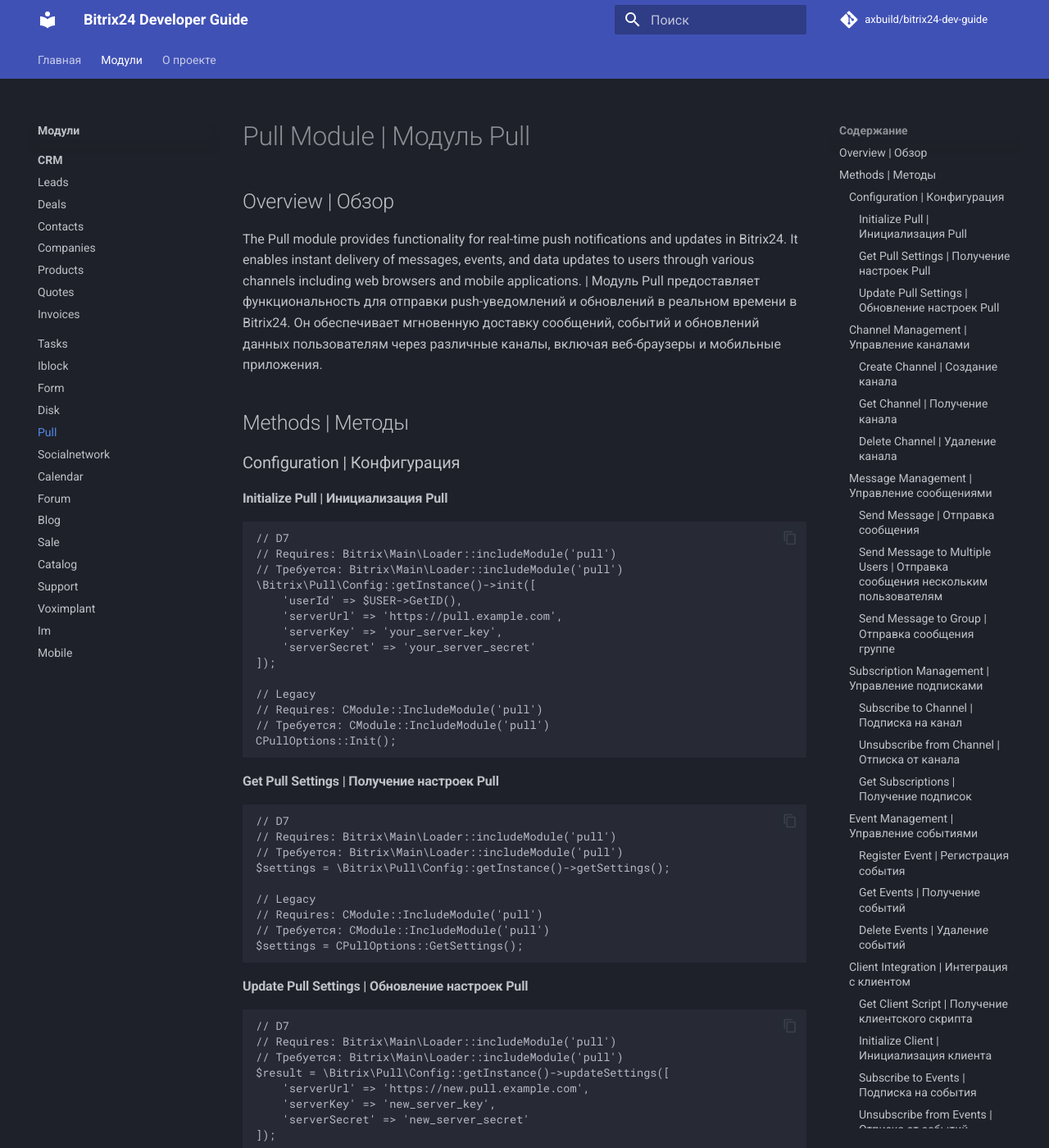
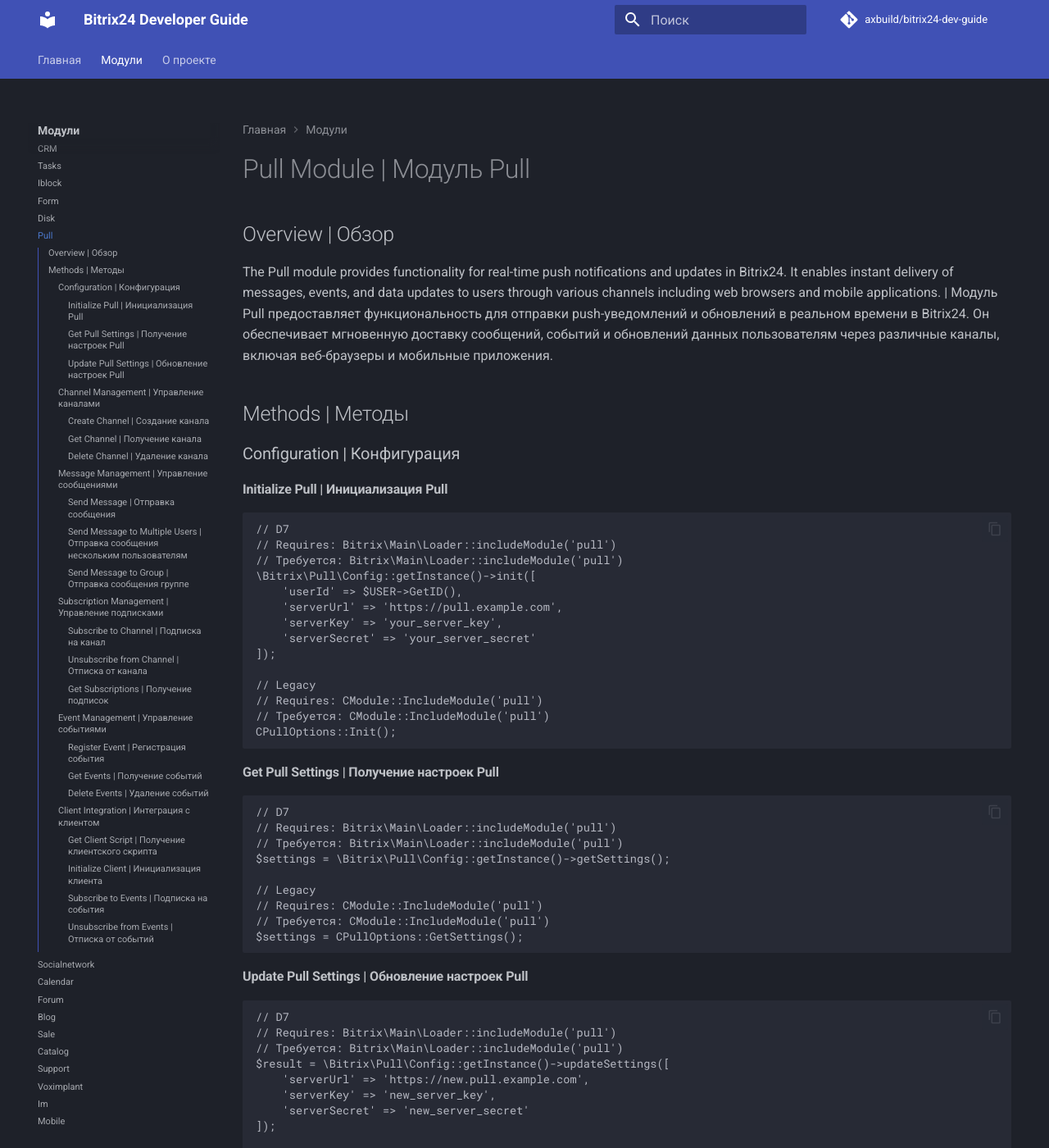
Before and after one commit to axbuild/bitrix24-dev-guide, an MkDocs documentation site: the page built from docs/modules/pull/index.md, in a window 1280 px wide and 1400 px high. Shown: the whole window at 82% size. Built offline with MkDocs 1.6.1 and Material for MkDocs 9.7.7, drawn with Linux system fonts in a browser that asks for light colours; nearby versions of some CDN libraries; comment, search, counter and statistics services are not loaded.

Commit message:
Fix: Update bitrix api man

```diff
--- /dev/null
+++ b/docs/stylesheets/extra.css
@@ -0,0 +1,5 @@
+/* Make subitems font size smaller */
+.md-nav__item .md-nav__item .md-nav__link {
+    font-size: 0.55rem;
+    opacity: 0.85;
+}
--- a/mkdocs.yml
+++ b/mkdocs.yml
@@ -18,6 +18,9 @@
     - navigation.indexes
     - navigation.top
     - navigation.tracking
+    - navigation.expand
+    - navigation.path
+    - toc.integrate
     - search.highlight
     - search.share
     - search.suggest
@@ -48,6 +51,7 @@
 # Дополнительный CSS
 extra_css:
   - https://cdnjs.cloudflare.com/ajax/libs/prism/1.24.1/themes/prism-tomorrow.min.css
+  - stylesheets/extra.css
 
 # Кастомизация
 extra:
@@ -65,15 +69,7 @@
   - Главная: index.md
   - Модули:
     - Main: modules/main/index.md
-    - CRM:
-      - Overview: modules/crm/index.md
-      - Leads: modules/crm/leads.md
-      - Deals: modules/crm/deals.md
-      - Contacts: modules/crm/contacts.md
-      - Companies: modules/crm/companies.md
-      - Products: modules/crm/products.md
-      - Quotes: modules/crm/quotes.md
-      - Invoices: modules/crm/invoices.md
+    - CRM: modules/crm/index.md
     - Tasks: modules/tasks/index.md
     - Iblock: modules/iblock/index.md
     - Form: modules/form/index.md
```
